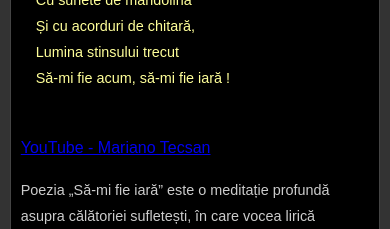
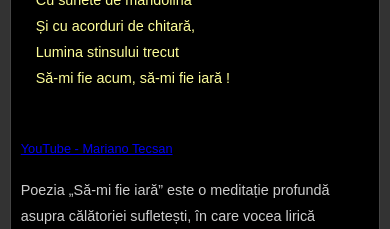
Before and after one commit to MarianoTecsan/v11, a plain HTML site: page index.html in a window 390 px wide. Shown: the part 8460-8689 px from the top of the page. Drawn offline with Linux system fonts and the light colour scheme.

Commit message:
Update index.html

```diff
--- a/index.html
+++ b/index.html
@@ -126,6 +126,10 @@
         font-size: 0.9em !important; /* Dimensiune mică pentru descriere */
         color: #ccc; /* Culoare gri pentru descriere */
     }
+            .poem .youtube-link a {
+        font-size: 0.8em !important; /* Dimensiune font redusă pentru link-ul YouTube */
+    }
+
 }
          </style>
 </head>
```
